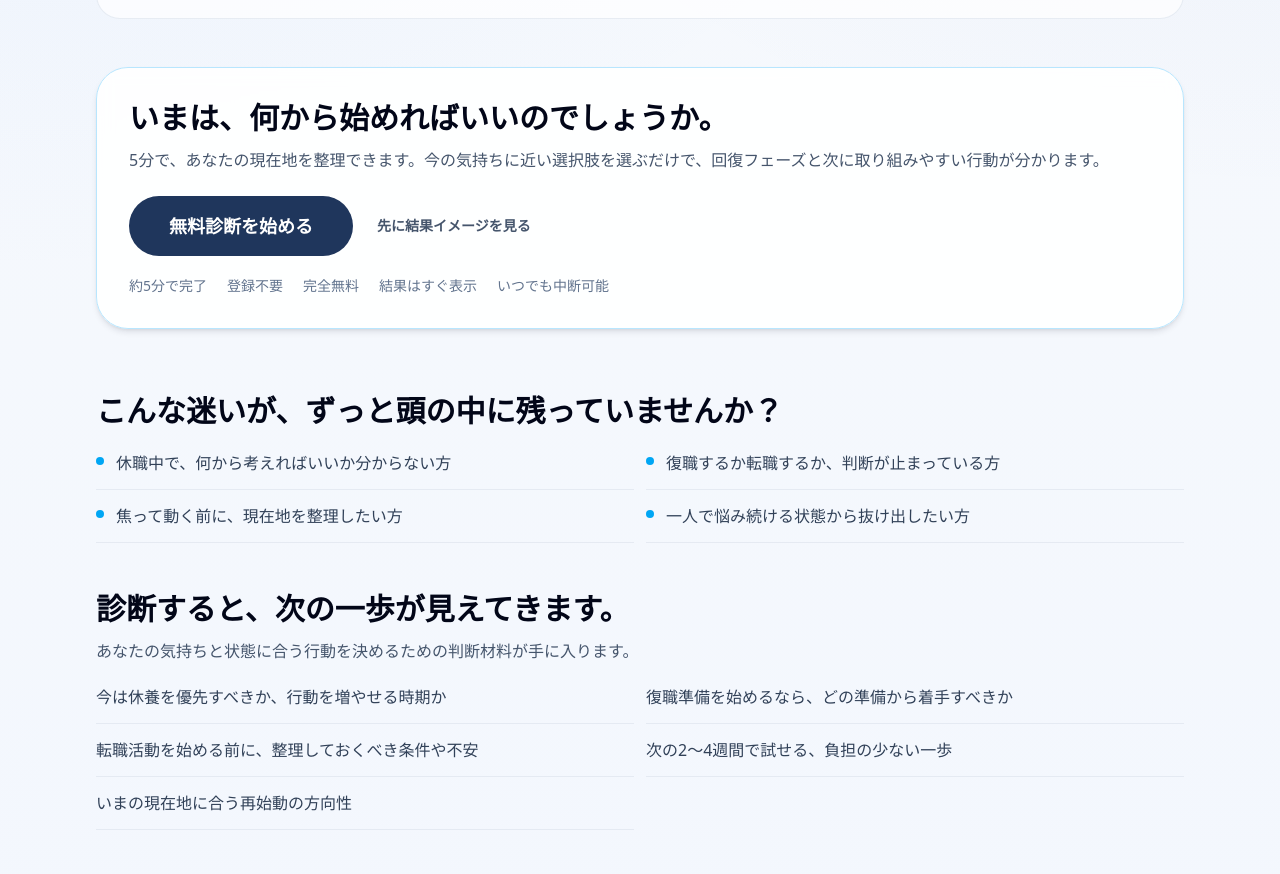
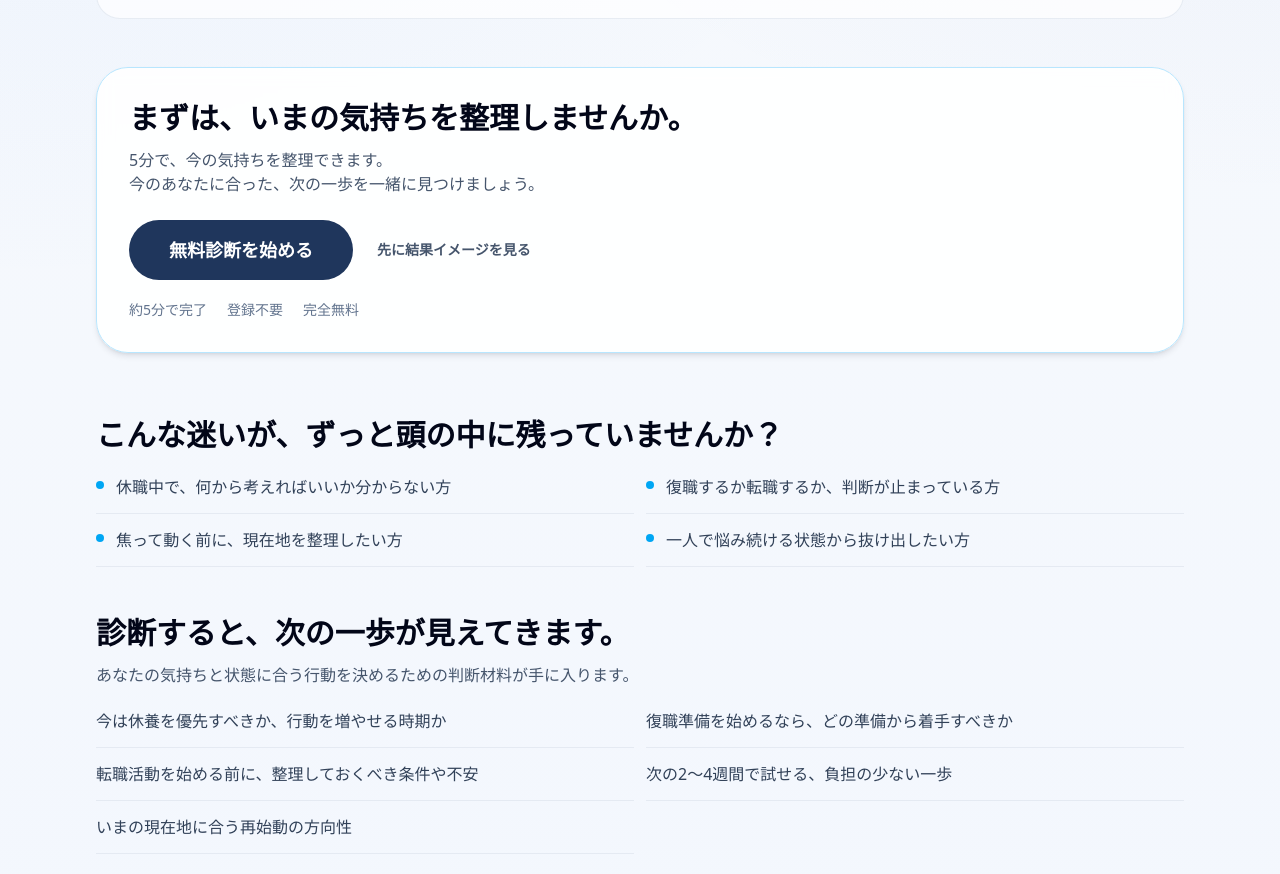
Before and after one commit to sota488/career-reboot, a Next.js app: page / in a window 1280 px wide. Shown: the part 941-1815 px from the top of the page. Built offline with nearby package versions, Linux system fonts and the light colour scheme; no server answers.

Commit message:
chore: refine diagnosis intro card copy

```diff
--- a/src/app/page.tsx
+++ b/src/app/page.tsx
@@ -102,10 +102,12 @@ export default function HomePage() {
       <section className="pb-14 lg:pb-16">
         <div className="rounded-[2rem] border border-sky-200 bg-white/90 p-6 shadow-md shadow-slate-900/10 backdrop-blur sm:p-8">
           <h2 className="font-[var(--font-space-grotesk)] text-2xl font-semibold text-slate-950 sm:text-3xl">
-            いまは、何から始めればいいのでしょうか。
+            まずは、いまの気持ちを整理しませんか。
           </h2>
           <p className="mt-3 text-slate-600">
-            5分で、あなたの現在地を整理できます。今の気持ちに近い選択肢を選ぶだけで、回復フェーズと次に取り組みやすい行動が分かります。
+            5分で、今の気持ちを整理できます。
+            <br className="hidden sm:block" />
+            今のあなたに合った、次の一歩を一緒に見つけましょう。
           </p>
           <div className="mt-6 flex flex-col gap-3 sm:flex-row sm:items-center">
             <Link
@@ -126,8 +128,6 @@ export default function HomePage() {
             <li>約5分で完了</li>
             <li>登録不要</li>
             <li>完全無料</li>
-            <li>結果はすぐ表示</li>
-            <li>いつでも中断可能</li>
           </ul>
         </div>
       </section>
```
